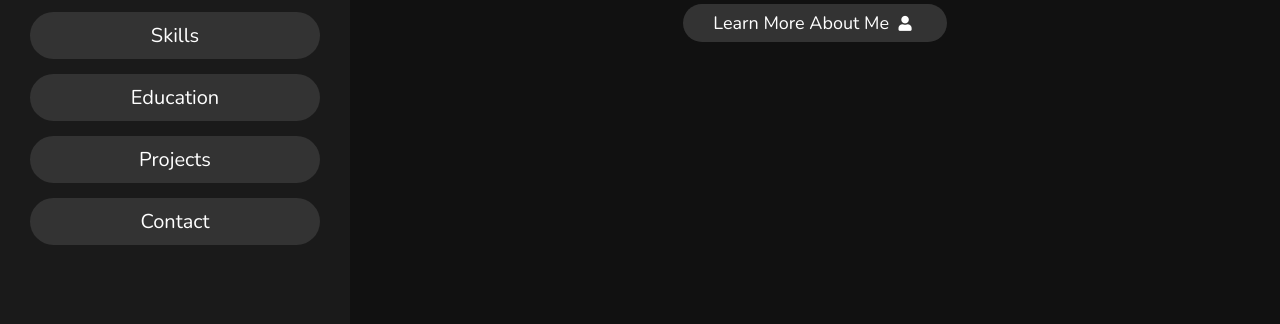
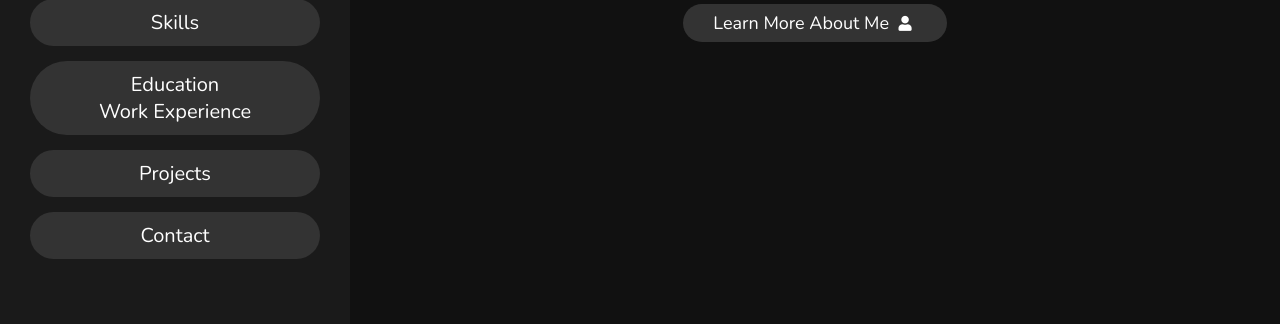
Before and after one commit to mahibai/portfolio_webiste, a plain HTML site: page index.html in a window 1280 px wide. Shown: the part 476-800 px from the top of the page. Drawn offline with nearby package versions, Linux system fonts and the light colour scheme.

Commit message:
Update index.html

```diff
--- a/index.html
+++ b/index.html
@@ -27,7 +27,7 @@
             <li><a href="#home">Home</a></li>
             <li><a href="#about">About</a></li>
             <li><a href="#skills">Skills</a></li>
-            <li><a href="#education">Education</a></li>
+            <li><a href="#education">Education<br/>Work Experience</a></li>
             <li><a href="#projects">Projects</a></li>
             <li><a href="#contact">Contact</a></li>
         </ul>
```
